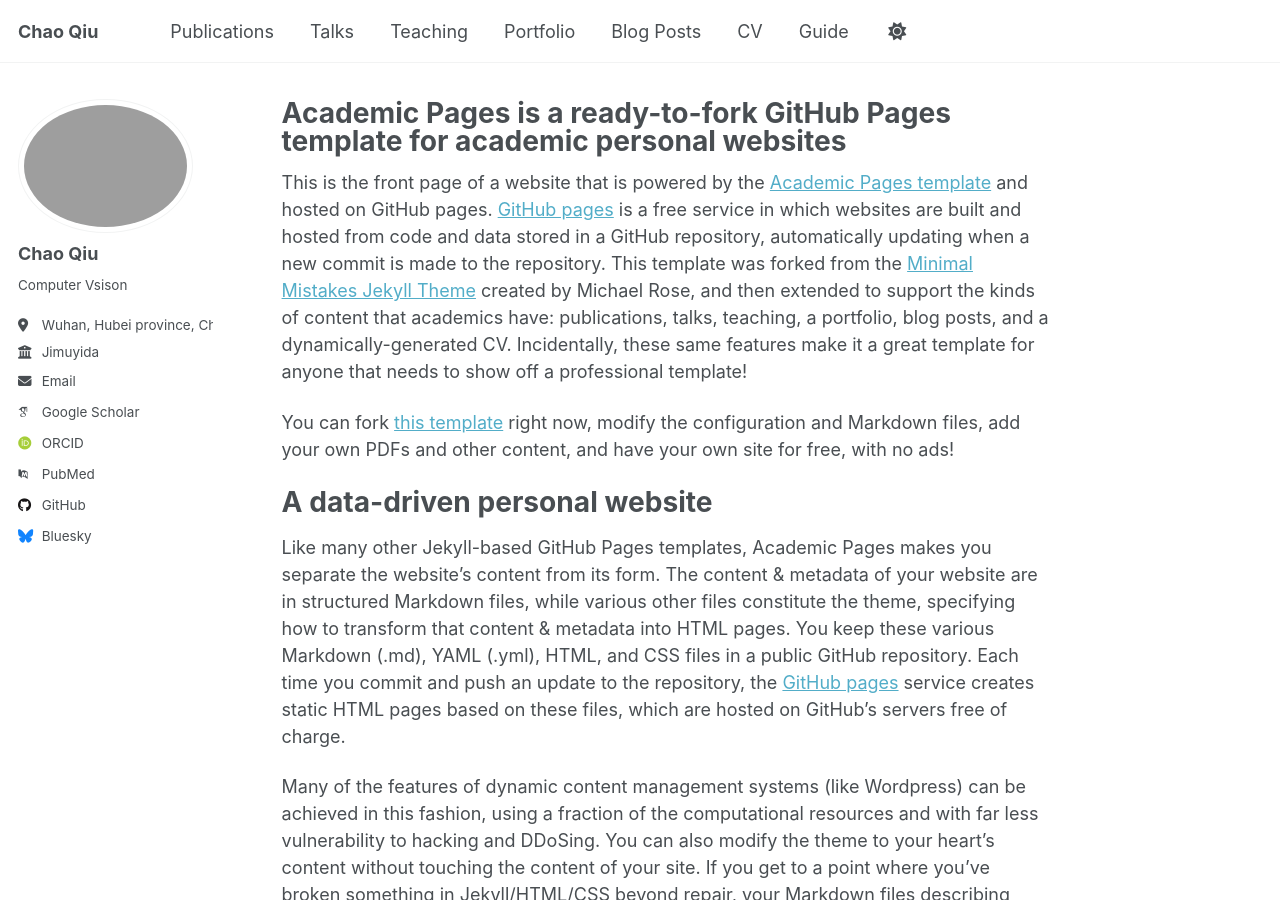
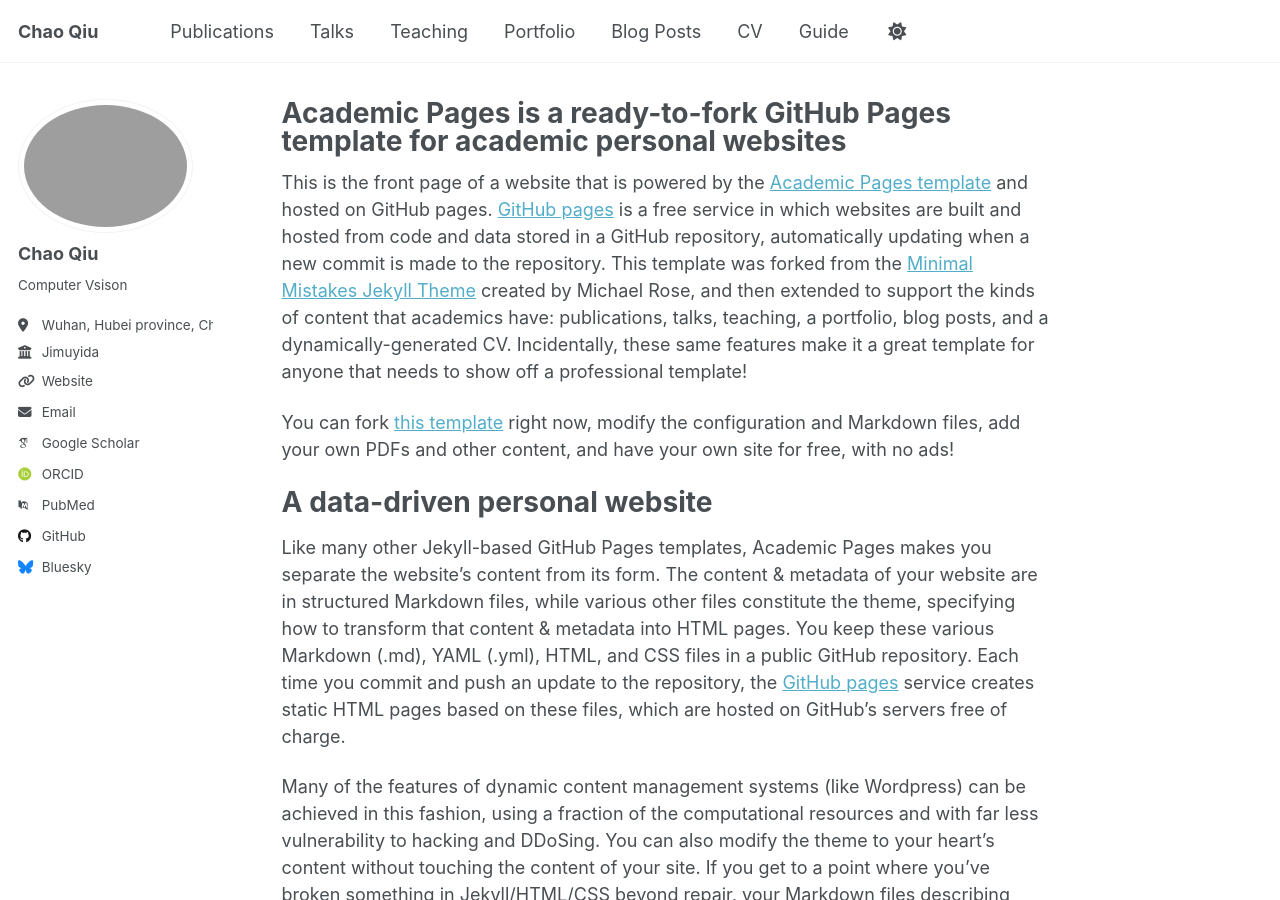
Before and after one commit to DavidQiuChao/DavidQiuChao.github.io, a Jekyll site: the page built from _pages/about.md, in a window 1280 px wide and 900 px high. Built offline with Jekyll 4.4.1, drawn with Linux system fonts in a browser that asks for light colours; some web fonts are replaced; a script that is not in the unit is left out.

Commit message:
Update _config.yml
add Cayman theme

```diff
--- a/_config.yml
+++ b/_config.yml
@@ -29,7 +29,7 @@ author:
   bio              : "Computer Vsison"
   location         : "Wuhan, Hubei province, China"
   employer         : "Jimuyida"
-  uri              : # URL
+  uri              : "https://www.jimuyida.com/"
   email            : "qiuchao@jimuyida.com"
 
   # Academic websites
@@ -356,3 +356,6 @@ compress_html:
   clippings: all
   ignore:
     envs: development
+remote_theme: pages-themes/cayman@v0.2.0
+plugins:
+- jekyll-remote-theme # add this line to the plugins list if you already have one
```
